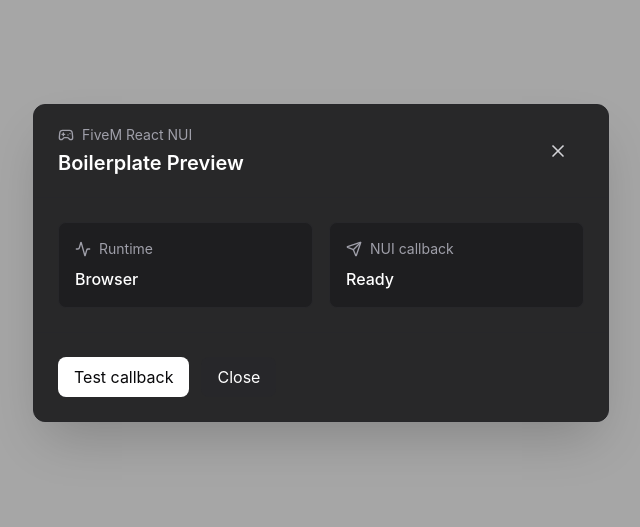
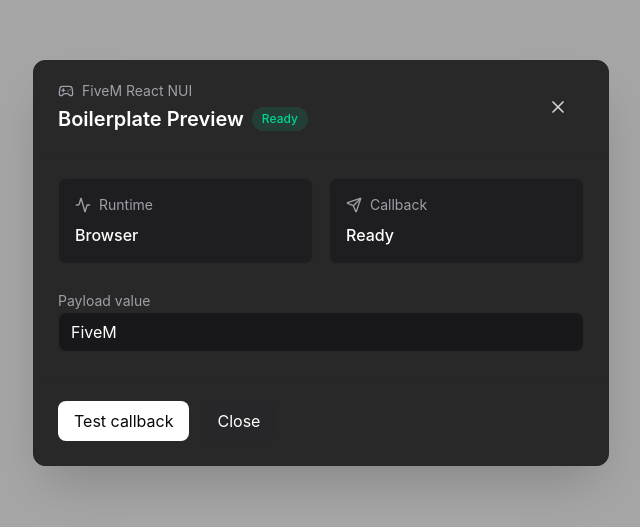
Before and after one commit to AdyanShaikh/fivem-react-nui, a React (Vite) app in the folder web/: page / in a window 1280 px wide. Shown: the part 137-664 px from the top of the page, without its empty margins (319-959 px from the left). Built offline with nearby package versions, Linux system fonts and the light colour scheme.

Commit message:
feat: polish example NUI

```diff
--- a/web/src/App.tsx
+++ b/web/src/App.tsx
@@ -1,43 +1,43 @@
 import { useCallback, useState } from 'react'
 import { Activity, Gamepad2, Send, X } from 'lucide-react'
+import { Badge } from './components/ui/Badge'
 import { Button } from './components/ui/Button'
 import { Card } from './components/ui/Card'
-import { fetchNui, isEnvBrowser, useNuiEvent } from './nui'
+import { Input } from './components/ui/Input'
+import { Spinner } from './components/ui/Spinner'
+import { closeNui, fetchNui, isEnvBrowser, useNuiEvent } from './nui'
 
-type PingResponse = {
-  ok: boolean
-  message: string
-  received?: unknown
-}
+type PingResponse = { ok: boolean; message?: string; received?: unknown }
 
-function App() {
+export default function App() {
   const [visible, setVisible] = useState(true)
   const [status, setStatus] = useState('Ready')
+  const [name, setName] = useState('FiveM')
 
-  const handleClose = useCallback(() => {
+  const hide = useCallback(() => {
     setVisible(false)
-    void fetchNui('ui:close')
+    void closeNui()
   }, [])
 
-  useNuiEvent<{ action: string }>('ui:open', () => setVisible(true))
-  useNuiEvent<{ action: string }>('ui:close', () => setVisible(false))
+  useNuiEvent('ui:open', () => setVisible(true))
+  useNuiEvent('ui:close', () => setVisible(false))
 
   const ping = async () => {
     setStatus('Sending...')
     try {
-      const result = await fetchNui<PingResponse>('nui:ping', { timestamp: Date.now() })
+      const result = await fetchNui<PingResponse>('nui:ping', { name, timestamp: Date.now() }, {
+        ok: true,
+        message: 'pong',
+      })
       setStatus(result.message ?? 'Success')
-    } catch (error) {
-      setStatus(error instanceof Error ? error.message : 'Request failed')
+    } catch {
+      setStatus('Request failed')
     }
   }
 
   if (!visible) {
     return isEnvBrowser() ? (
-      <button
-        onClick={() => setVisible(true)}
-        className="fixed bottom-5 left-5 rounded-lg border border-zinc-800 bg-zinc-950 px-4 py-2 text-sm text-zinc-300 shadow-xl"
-      >
+      <button onClick={() => setVisible(true)} className="fixed bottom-5 left-5 rounded-lg border border-zinc-800 bg-zinc-950 px-4 py-2 text-sm text-zinc-300 shadow-xl">
         Open NUI preview
       </button>
     ) : null
@@ -48,42 +48,33 @@
       <Card className="w-full max-w-xl overflow-hidden">
         <header className="flex items-center justify-between border-b border-zinc-800 px-6 py-5">
           <div>
-            <div className="flex items-center gap-2 text-sm text-zinc-400">
-              <Gamepad2 className="size-4" />
-              FiveM React NUI
-            </div>
-            <h1 className="mt-1 text-xl font-semibold text-white">Boilerplate Preview</h1>
+            <div className="flex items-center gap-2 text-sm text-zinc-400"><Gamepad2 className="size-4" />FiveM React NUI</div>
+            <div className="mt-1 flex items-center gap-2"><h1 className="text-xl font-semibold text-white">Boilerplate Preview</h1><Badge variant="success">Ready</Badge></div>
           </div>
-          <Button variant="ghost" aria-label="Close" onClick={handleClose}>
-            <X className="size-5" />
-          </Button>
+          <Button variant="ghost" aria-label="Close" onClick={hide}><X className="size-5" /></Button>
         </header>
 
         <section className="grid gap-4 p-6 sm:grid-cols-2">
           <div className="rounded-lg border border-zinc-800 bg-zinc-900/60 p-4">
-            <div className="flex items-center gap-2 text-zinc-400">
-              <Activity className="size-4" />
-              <span className="text-sm">Runtime</span>
-            </div>
+            <div className="flex items-center gap-2 text-zinc-400"><Activity className="size-4" /><span className="text-sm">Runtime</span></div>
             <p className="mt-2 font-medium text-white">{isEnvBrowser() ? 'Browser' : 'FiveM NUI'}</p>
           </div>
+          <div className="rounded-lg border border-zinc-800 bg-zinc-900/60 p-4">
+            <div className="flex items-center gap-2 text-zinc-400"><Send className="size-4" /><span className="text-sm">Callback</span></div>
+            <p className="mt-2 font-medium text-white">{status === 'Sending...' ? <span className="inline-flex items-center gap-2"><Spinner />Sending...</span> : status}</p>
+          </div>
+        </section>
 
-          <div className="rounded-lg border border-zinc-800 bg-zinc-900/60 p-4">
-            <div className="flex items-center gap-2 text-zinc-400">
-              <Send className="size-4" />
-              <span className="text-sm">NUI callback</span>
-            </div>
-            <p className="mt-2 font-medium text-white">{status}</p>
-          </div>
+        <section className="space-y-2 px-6 pb-6">
+          <label className="text-sm text-zinc-400" htmlFor="name">Payload value</label>
+          <Input id="name" value={name} onChange={(e) => setName(e.target.value)} />
         </section>
 
         <footer className="flex gap-3 border-t border-zinc-800 p-6">
           <Button onClick={() => void ping()}>Test callback</Button>
-          <Button variant="secondary" onClick={handleClose}>Close</Button>
+          <Button variant="secondary" onClick={hide}>Close</Button>
         </footer>
       </Card>
     </main>
   )
 }
-
-export default App
```
